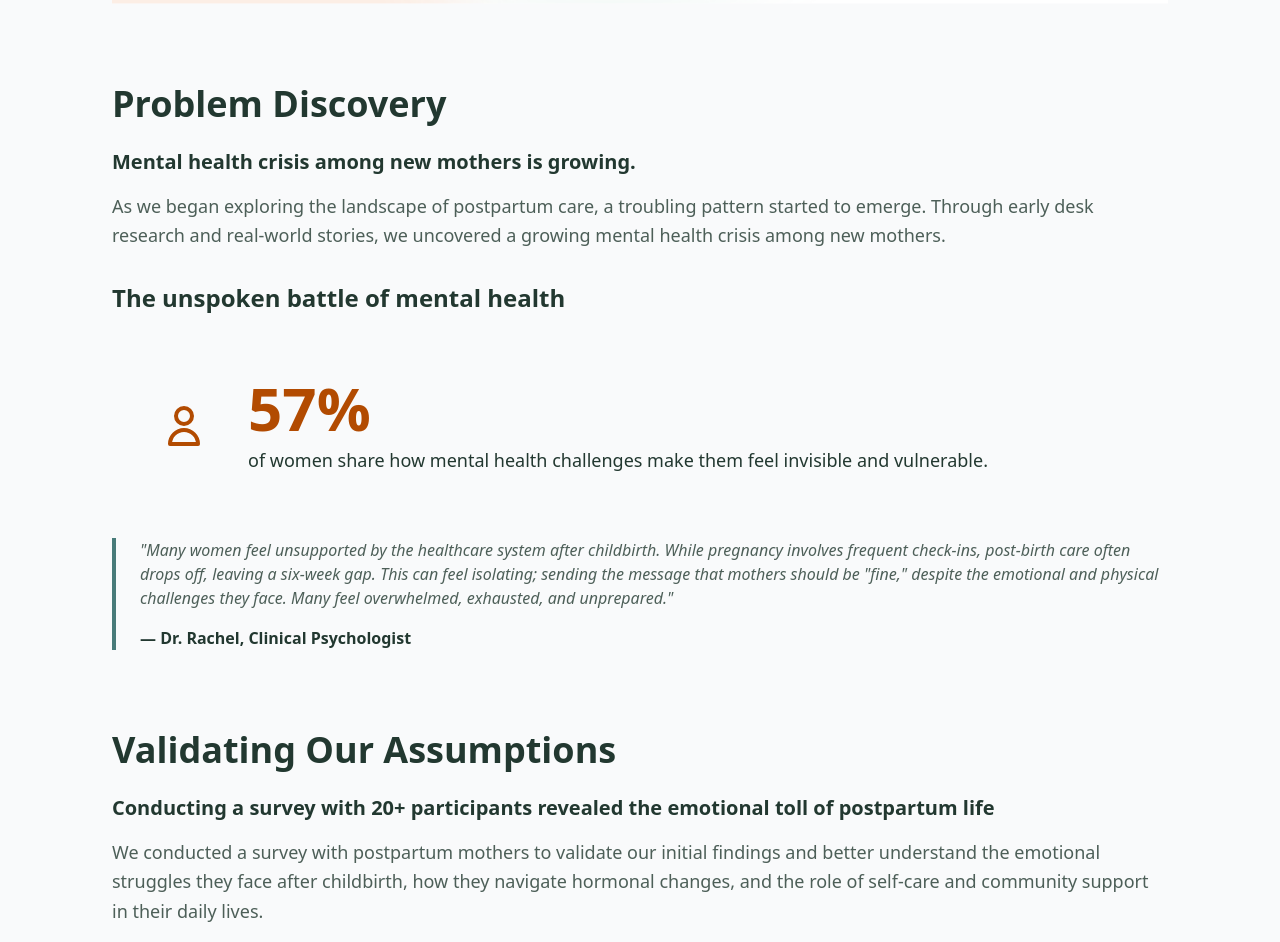
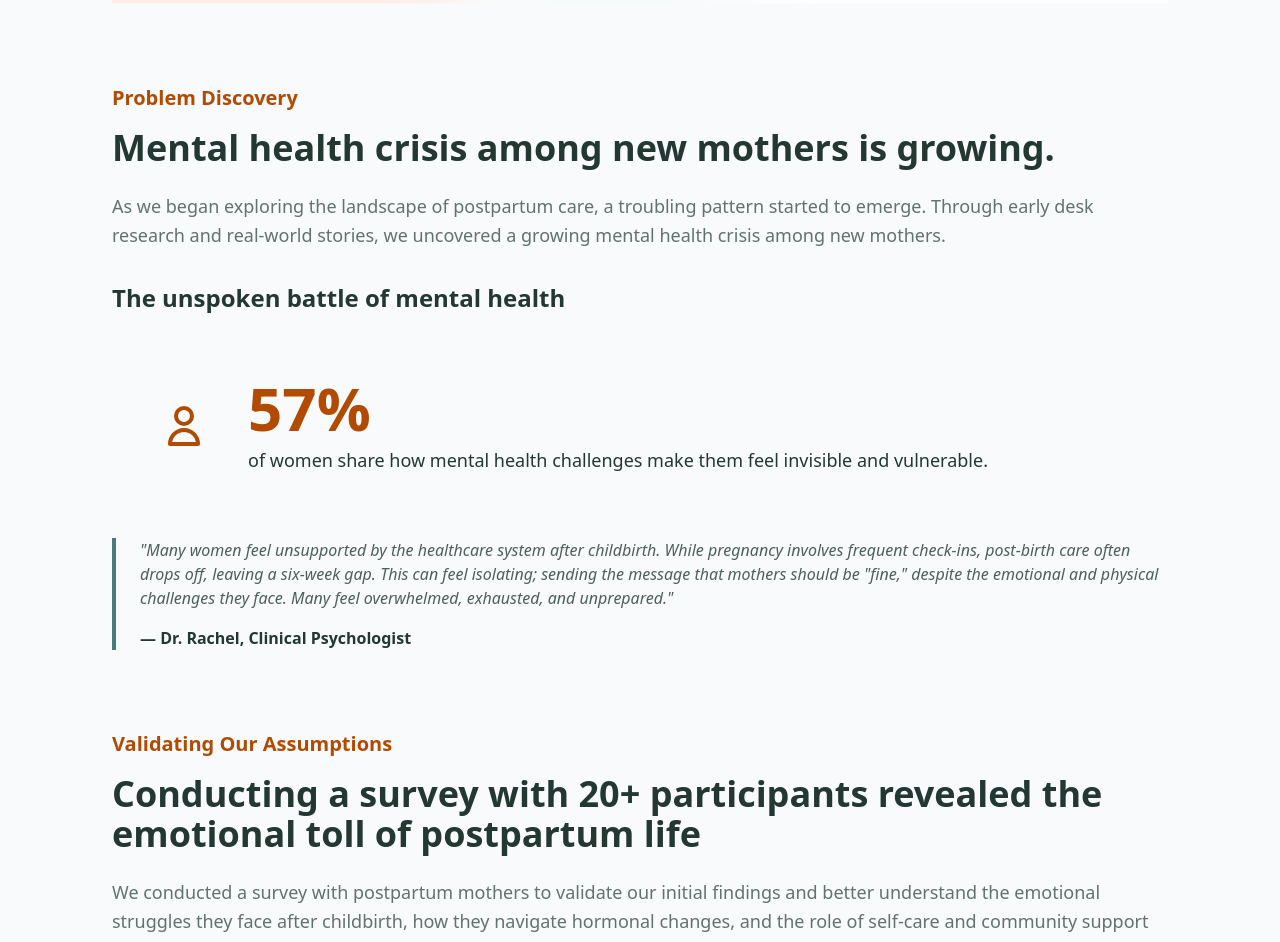
Before and after one commit to ehsangazar/zarabani, a React (Vite) app: page /projects/omaia in a window 1280 px wide. Shown: the part 1900-2842 px from the top of the page. Built offline with nearby package versions, Linux system fonts and the light colour scheme.

Commit message:
Refactor Omaia case study headings and text styles for improved readability and consistency

```diff
--- a/src/pages/projects/case-studies/Omaia.tsx
+++ b/src/pages/projects/case-studies/Omaia.tsx
@@ -46,13 +46,13 @@ const Omaia = () => {
 
       {/* Problem Discovery */}
       <section className="my-20">
-        <h2 className="text-4xl font-bold text-primary-dark mb-6">
+        <h3 className="text-xl font-bold text-primary mb-4">
           Problem Discovery
+        </h3>
+        <h2 className="text-3xl md:text-4xl font-bold text-primary-dark mb-6">
+          Mental health crisis among new mothers is growing.
         </h2>
-        <p className="text-xl text-primary-dark font-semibold mb-4">
-          Mental health crisis among new mothers is growing.
-        </p>
-        <p className="text-lg text-primary-dark/80 leading-relaxed mb-8">
+        <p className="text-lg text-primary-dark/70 leading-relaxed mb-8">
           As we began exploring the landscape of postpartum care, a troubling
           pattern started to emerge. Through early desk research and real-world
           stories, we uncovered a growing mental health crisis among new
@@ -105,14 +105,14 @@ const Omaia = () => {
 
       {/* Validating Assumptions */}
       <section className="my-20">
-        <h2 className="text-4xl font-bold text-primary-dark mb-6">
+        <h3 className="text-xl font-bold text-primary mb-4">
           Validating Our Assumptions
-        </h2>
-        <p className="text-xl text-primary-dark font-semibold mb-4">
+        </h3>
+        <h2 className="text-3xl md:text-4xl font-bold text-primary-dark mb-6">
           Conducting a survey with 20+ participants revealed the emotional toll
           of postpartum life
-        </p>
-        <p className="text-lg text-primary-dark/80 leading-relaxed mb-8">
+        </h2>
+        <p className="text-lg text-primary-dark/70 leading-relaxed mb-8">
           We conducted a survey with postpartum mothers to validate our initial
           findings and better understand the emotional struggles they face after
           childbirth, how they navigate hormonal changes, and the role of
@@ -139,15 +139,15 @@ const Omaia = () => {
 
       {/* Market Analysis */}
       <section className="my-20">
-        <h2 className="text-4xl font-bold text-primary-dark mb-6">
+        <h3 className="text-xl font-bold text-primary mb-4">
           Analysing Market & Competitors
-        </h2>
-        <p className="text-lg text-primary-dark/80 leading-relaxed mb-6">
+        </h3>
+        <h2 className="text-3xl md:text-4xl font-bold text-primary-dark mb-6">
           Our competitive analysis revealed that the postpartum support app
           market is still emerging and not saturated yet, with only a few
           dedicated solutions to the emotional recovery of new mothers.
-        </p>
-        <p className="text-lg text-primary-dark/80 leading-relaxed mb-8">
+        </h2>
+        <p className="text-lg text-primary-dark/70 leading-relaxed mb-8">
           Looking at the popular players within the space, we discovered a
           similar feature offering across the apps that is centred around
           self-care and community. We hypothesised that these might be key
@@ -206,14 +206,14 @@ const Omaia = () => {
 
       {/* Research */}
       <section className="my-20">
-        <h2 className="text-4xl font-bold text-primary-dark mb-6">
+        <h3 className="text-xl font-bold text-primary mb-4">
           Researching Problem Space
-        </h2>
-        <p className="text-xl text-primary-dark font-semibold mb-4">
+        </h3>
+        <h2 className="text-3xl md:text-4xl font-bold text-primary-dark mb-6">
           Subject-matter research showed the effective use cases of the 'Hook'
           model to encourage small, consistent acts of self-care
-        </p>
-        <p className="text-lg text-primary-dark/80 leading-relaxed mb-6">
+        </h2>
+        <p className="text-lg text-primary-dark/70 leading-relaxed mb-6">
           Fairly new in behavioural science, we naturally started with a
           deep-dive into literature research on behavioural frameworks,
           particularly the Hook model that could encourage continued self-care
@@ -235,12 +235,12 @@ const Omaia = () => {
 
       {/* Personas */}
       <section className="my-20">
-        <h2 className="text-4xl font-bold text-primary-dark mb-6">
+        <h3 className="text-xl font-bold text-primary mb-4">
           Defining Persona
+        </h3>
+        <h2 className="text-3xl md:text-4xl font-bold text-primary-dark mb-12">
+          Consolidating our key insights into 2 personas
         </h2>
-        <p className="text-xl text-primary-dark font-semibold mb-12">
-          Consolidating our key insights into 2 personas
-        </p>
 
         <div className="grid md:grid-cols-2 gap-10">
           {[
```
